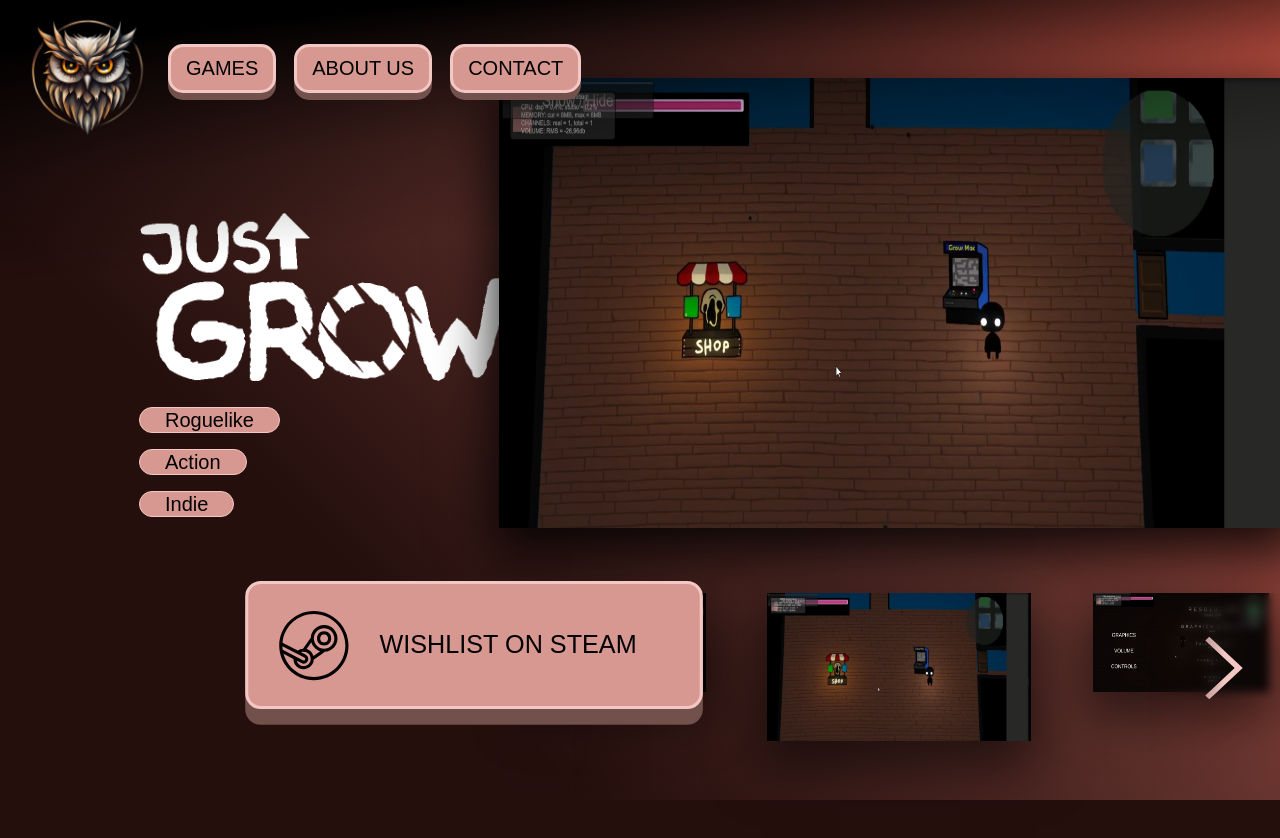
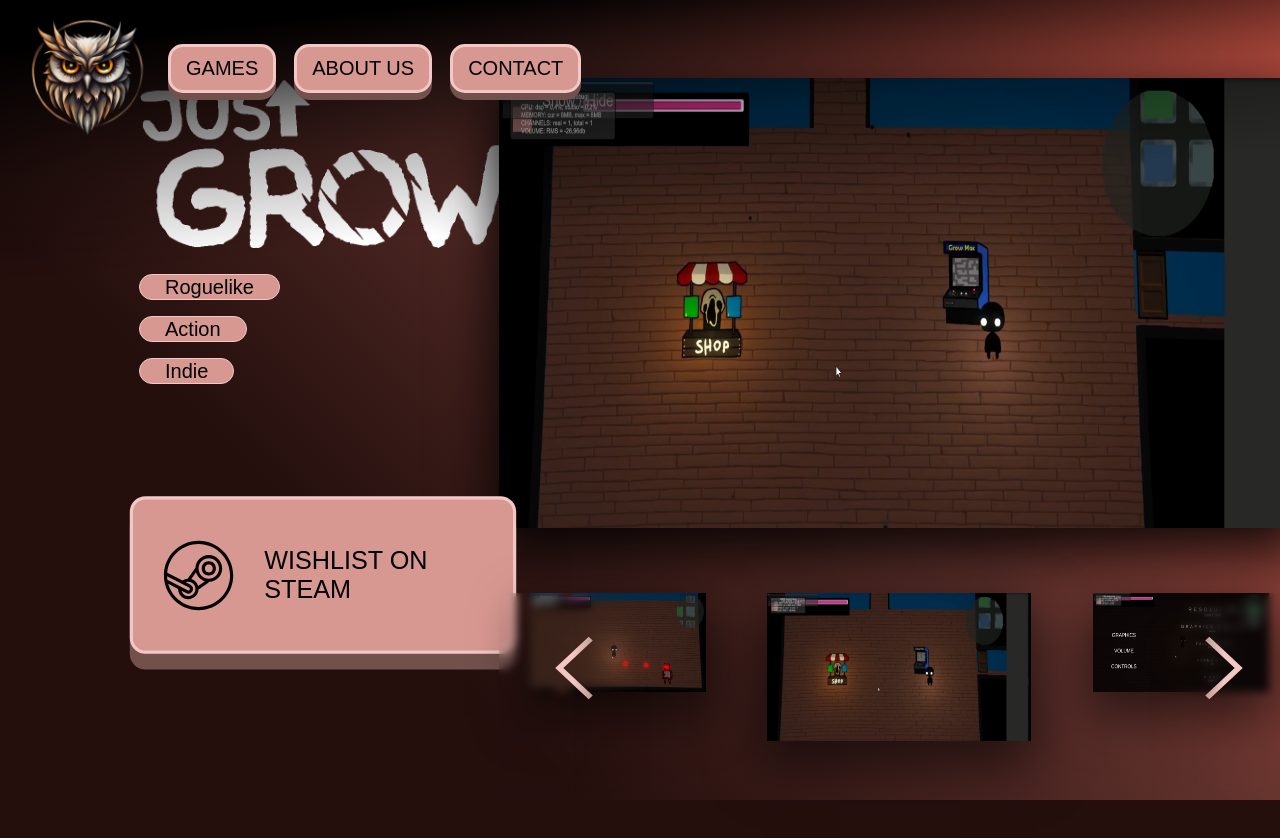
Before and after one commit to Limak511/crowdnight-website, a React (Vite) app: page / in a window 1280 px wide. Shown: the top 838 px of the page. Built offline with nearby package versions, Linux system fonts and the light colour scheme; a web font is replaced by a local one.

Commit message:
move steam button to left block flexbox

```diff
--- a/src/css/HomePage.css
+++ b/src/css/HomePage.css
@@ -19,7 +19,7 @@
   align-items: flex-start;
   justify-content: center;
   gap: 16px;
-  padding: 0 75px;
+  padding: 70px 75px;
 }
 .home-content .left-block > img {
   width: 100%;
@@ -36,14 +36,12 @@
   border-radius: 15px;
 }
 .home-content .left-block .steam-button {
-  position: absolute;
-  top: 73%;
-  left: 20%;
   display: flex;
   align-items: center;
   gap: 25px;
-  z-index: 1;
   transform: scale(1.05);
+  margin-top: 100px;
+  align-self: center;
   background-color: #d79891;
   color: inherit;
   padding: 20px 25px;
--- a/src/scss/HomePage.scss
+++ b/src/scss/HomePage.scss
@@ -17,7 +17,7 @@ $blocks-height: 100vh;
     align-items: flex-start;
     justify-content: center;
     gap: 16px;
-    padding: 0 75px;
+    padding: 70px 75px;
     // margin-top: 140px;
     & > img {
       width: 100%;
@@ -34,14 +34,12 @@ $blocks-height: 100vh;
       border-radius: 15px;
     }
     .steam-button {
-      position: absolute;
-      top: 73%;
-      left: 20%;
       display: flex;
       align-items: center;
       gap: 25px;
-      z-index: 1;
-      transform: scale(1.05);
+      transform: scale(1.05); // makes visual larger
+      margin-top: 100px;
+      align-self: center;
       @include mx.button-template(
         $box-shadow-y: 15px,
         $padding: 20px 25px,
```
